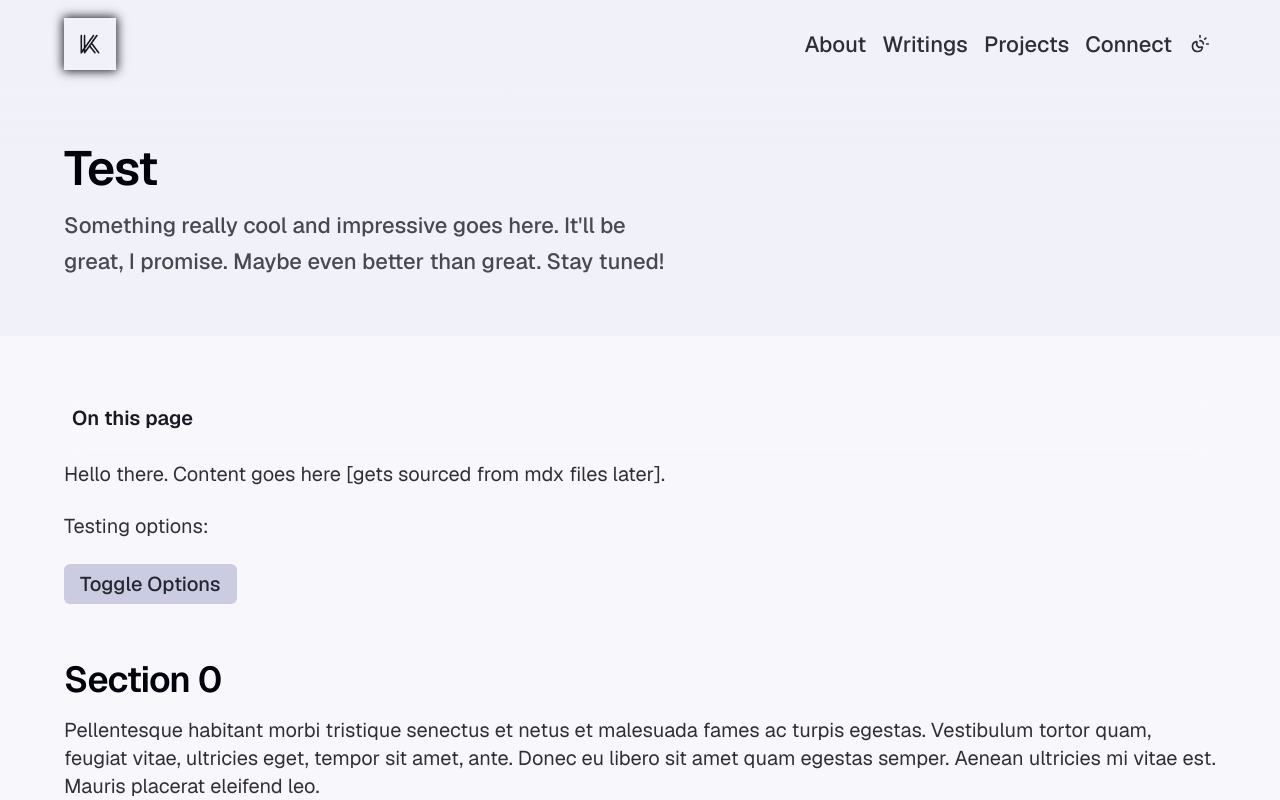
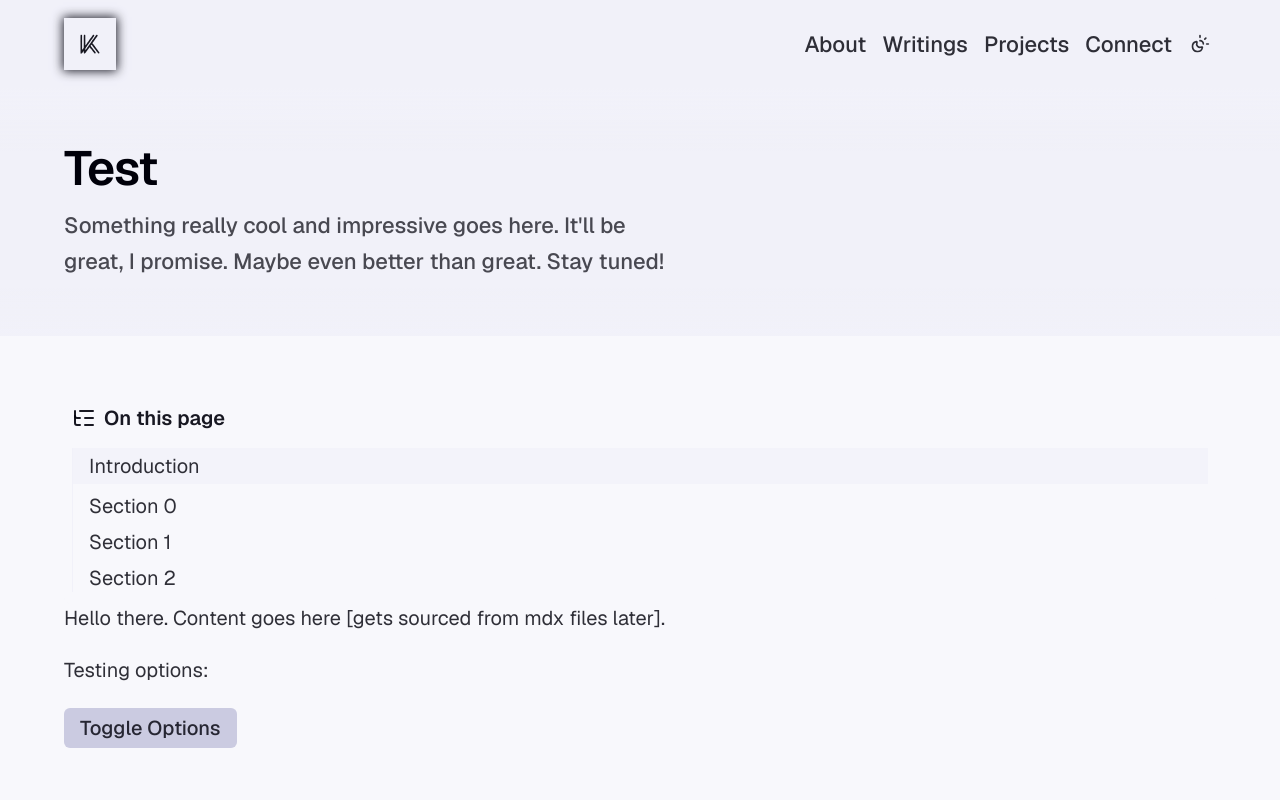
Before and after one commit to khinshankhan/www, a Next.js app: page / in a window 1280 px wide. Shown: the top 800 px of the page. Built offline with nearby package versions, Linux system fonts and the light colour scheme.

Commit message:
build out basic visual for toc

```diff
--- a/src/app/page.tsx
+++ b/src/app/page.tsx
@@ -3,6 +3,7 @@
 import React, { Fragment, useState } from "react"
 import { Button } from "@/components/design-system/primitives/button"
 import { EdgeFade } from "@/components/design-system/primitives/edge-fade"
+import { ListTree } from "@/components/design-system/primitives/icon"
 import { H1, H2, Paragraph } from "@/components/design-system/primitives/text"
 import { SiteFooter } from "@/components/layout/site-footer"
 import { SiteHeader, siteHeaderHeight } from "@/components/layout/site-header"
@@ -15,15 +16,47 @@ const description =
 
 const tempSectionStyles = "flex flex-col md:flex-row md:items-center gap-2"
 
-function TableOfContents() {
+interface TableOfContentsProps {
+  className?: string
+}
+function TableOfContents({ className = "" }: TableOfContentsProps) {
   return (
     <nav
       aria-label="Table of contents"
-      className="prose rounded-lg px-2 py-3 backdrop-blur xl:-mt-3"
+      className={cn(
+        "bg-background-2 xl:bg-background-2/70 sticky top-0 w-full rounded-lg rounded-t-none px-2 py-3 backdrop-blur xl:-mt-3",
+        className
+      )}
     >
-      <H2 variant="h5" className="text-foreground mt-0">
+      <H2
+        variant="h5"
+        className="text-foreground mb-4 mt-0 flex flex-row items-center justify-start gap-2"
+      >
+        <span>
+          <ListTree />
+        </span>
         On this page
       </H2>
+
+      <ul
+        className="border-background-1 flex flex-col gap-2"
+        style={{
+          borderLeftWidth: "1.5px",
+        }}
+      >
+        <li className="bg-background-1/70 w-full py-1 pl-4">
+          <a className="hover:underline" href="#introduction">
+            Introduction
+          </a>
+        </li>
+        {[...Array(3).keys()].map((num) => (
+          <li key={num}>
+            <a className="pl-4 hover:underline" href={`#section-${num}`}>
+              {`Section ${num}`}
+            </a>
+          </li>
+        ))}
+      </ul>
     </nav>
   )
 }
--- a/src/components/design-system/primitives/icon.tsx
+++ b/src/components/design-system/primitives/icon.tsx
@@ -181,3 +181,27 @@ export function Download(props: IconProps) {
     </svg>
   )
 }
+
+// https://lucide.dev/icons/list-tree
+export function ListTree(props: IconProps) {
+  return (
+    <svg
+      xmlns="http://www.w3.org/2000/svg"
+      width="24"
+      height="24"
+      viewBox="0 0 24 24"
+      fill="none"
+      stroke="currentColor"
+      strokeWidth="2"
+      strokeLinecap="round"
+      strokeLinejoin="round"
+      {...props}
+    >
+      <path d="M8 5h13" />
+      <path d="M13 12h8" />
+      <path d="M13 19h8" />
+      <path d="M3 10a2 2 0 0 0 2 2h3" />
+      <path d="M3 5v12a2 2 0 0 0 2 2h3" />
+    </svg>
+  )
+}
```
